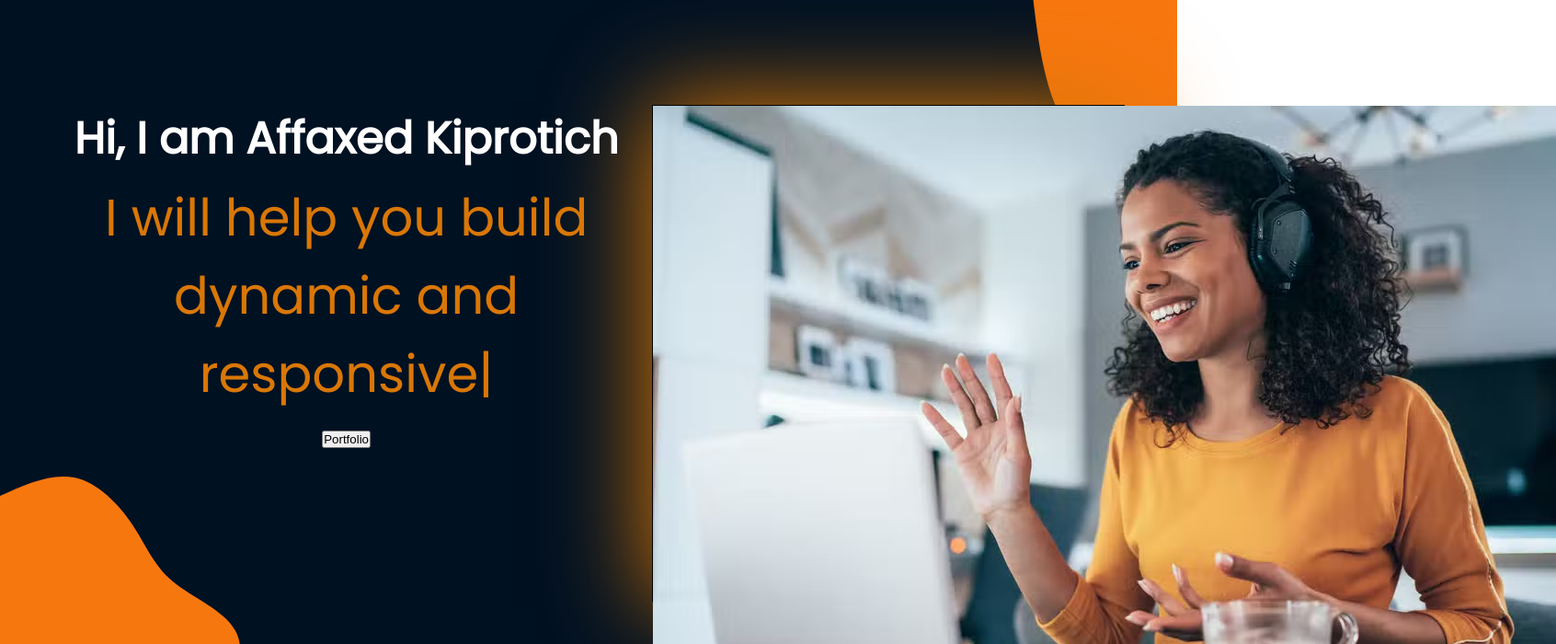
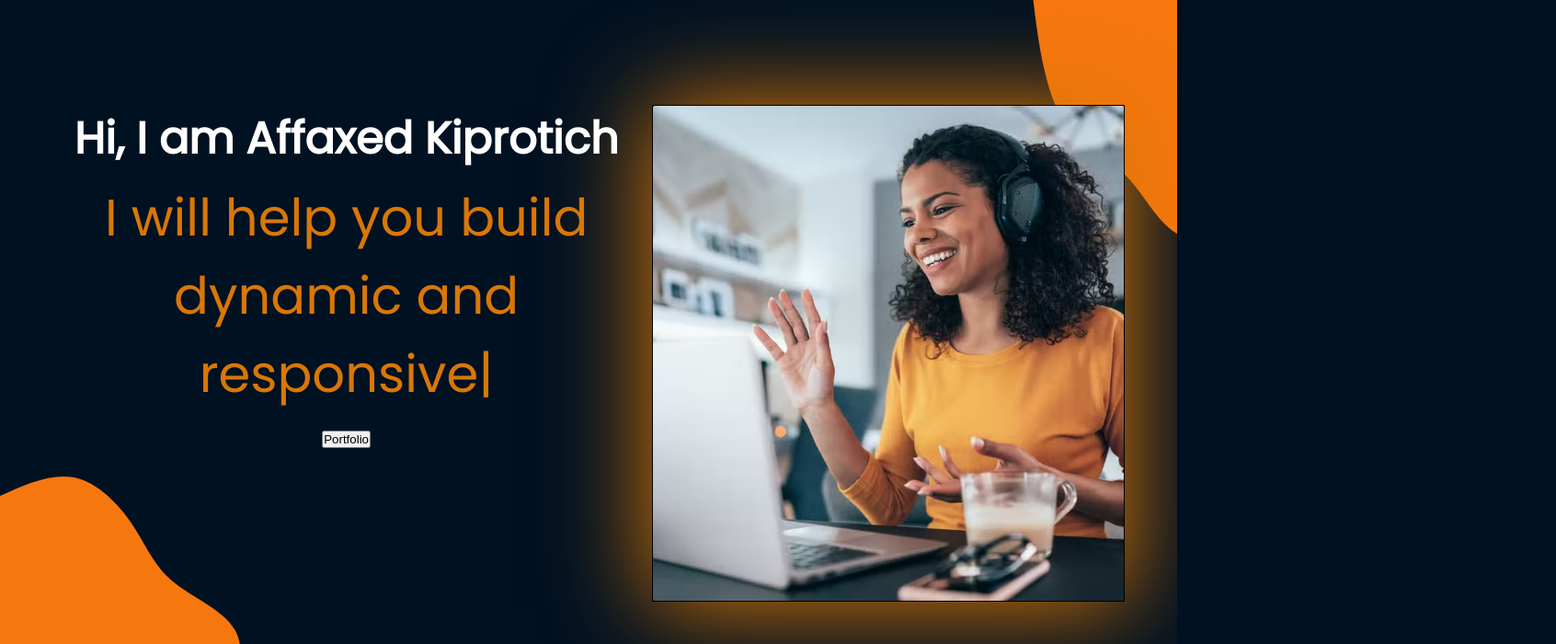
Before and after one commit to DelhinRharl/portfolio-2.0, a React (Create React App) app: page / in a window 1280 px wide. Shown: the top 700 px of the page at 92% size, 1692 px wide, since content can reach past the window. Built offline with nearby package versions, Linux system fonts and the light colour scheme.

Commit message:
Edit photo

```diff
--- a/src/styles/styles.scss
+++ b/src/styles/styles.scss
@@ -12,6 +12,10 @@ $open-sans: 'Open Sans', sans-serif;
 *{
     margin: 0;
     padding: 0;
+}
+
+body{
+    background-color: #001122;
 }
 
 .nav {
@@ -108,10 +112,15 @@ $open-sans: 'Open Sans', sans-serif;
         box-shadow: 1px 0.5px 100px 5px #D97706;
         border: #000 1px solid;
 
-        .hero-image img{
-            width: 10px;
-            height: 10px;
+        img{
+            width: 100%;
+            height: 100%;
             object-fit: cover;
+            border-radius: .125rem;
+        }
+        &:hover{
+            border: #D97706 2px solid;
+            cursor: pointer;
         }
 
      }
```
